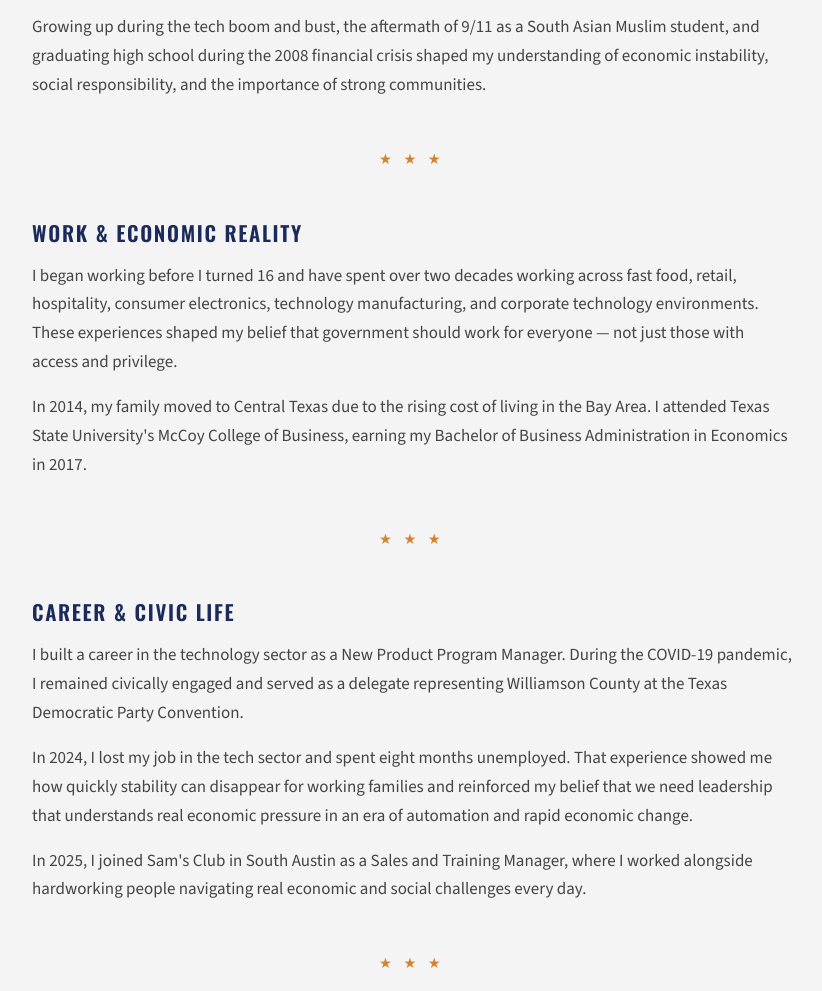
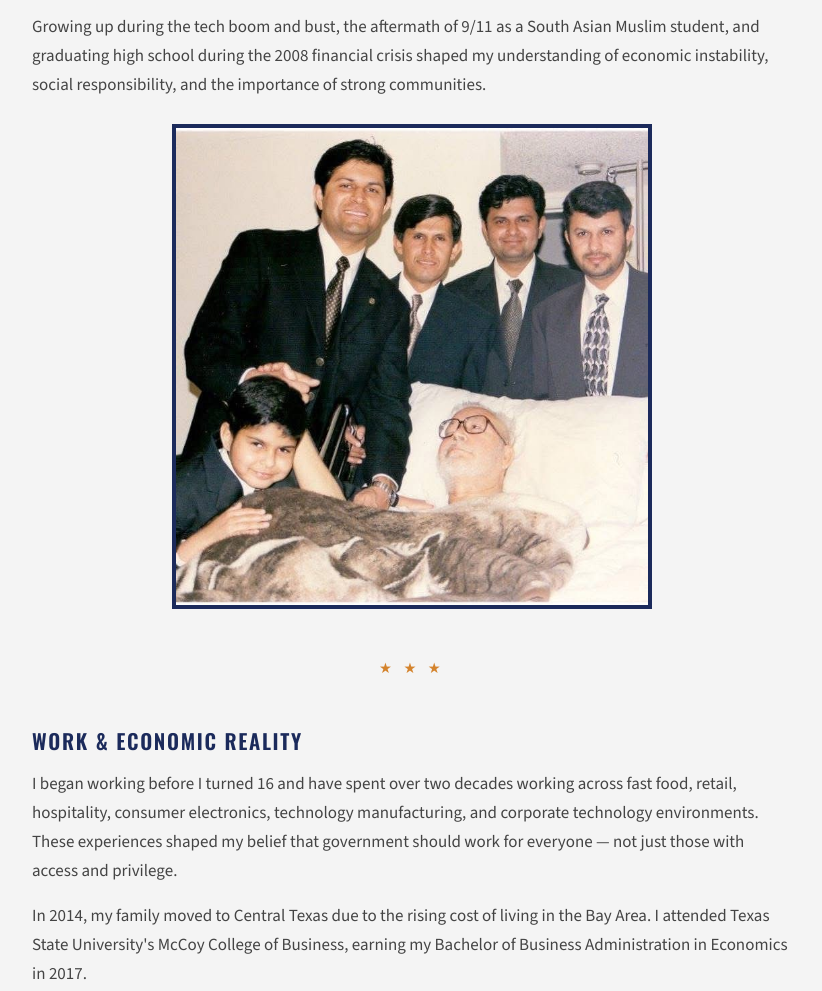
Before and after one commit to BeenzSyed/sarosh-website, a plain HTML site: page index.html in a window 1280 px wide. Shown: the part 1927-2918 px from the top of the page, without its empty margins (228-1050 px from the left). Drawn offline with nearby package versions, Linux system fonts and the light colour scheme.

Commit message:
Add family and couple photos to Story section
Photos placed after text and centered in Growing Up and Why I'm Running chapters.

Co-Authored-By: Claude Opus 4.6 <noreply@anthropic.com>

```diff
--- a/index.html
+++ b/index.html
@@ -126,6 +126,7 @@
           <p>I was raised in Newark, California, a working- and middle-class suburb in the San Francisco Bay Area. After my father suffered multiple strokes and became paralyzed, I was largely raised by my older brothers in a multi-family household.</p>
           <p>From them, and from my father's example as a chemistry professor and student advocate, I learned the value of education, civic engagement, and standing up for what you believe in.</p>
           <p>Growing up during the tech boom and bust, the aftermath of 9/11 as a South Asian Muslim student, and graduating high school during the 2008 financial crisis shaped my understanding of economic instability, social responsibility, and the importance of strong communities.</p>
+          <img src="family.jpeg" alt="Young Sarosh with his father and brothers" class="chapter-photo">
         </div>
 
         <div class="chapter-divider">
@@ -168,6 +169,7 @@
           <p>In 2020, my wife and I were married during the height of the pandemic in an intimate ceremony attended virtually by family and friends. In 2022, we purchased our home in Hutto to build our future here.</p>
           <p>On January 14, we welcomed our son, Ziyan Abbas. Becoming a father has deepened my commitment to building a stronger future for Hutto families.</p>
           <p>After conversations with mentors, friends, and community members, I answered my call to public service and officially filed to run for Hutto City Council shortly after my 35th birthday.</p>
+          <img src="couple.jpeg" alt="Sarosh and his wife" class="chapter-photo">
         </div>
       </div>
     </div>
--- a/styles.css
+++ b/styles.css
@@ -460,6 +460,14 @@ h1, h2, h3, h4 {
   margin-bottom: var(--space-sm);
 }
 
+.chapter-photo {
+  display: block;
+  width: 100%;
+  max-width: 480px;
+  border: 4px solid var(--color-navy);
+  margin: var(--space-md) auto 0;
+}
+
 .chapter p {
   margin-bottom: var(--space-sm);
   color: var(--color-text-mid);
```
Also changed, not shown: family.jpeg (added), 1 other file.
